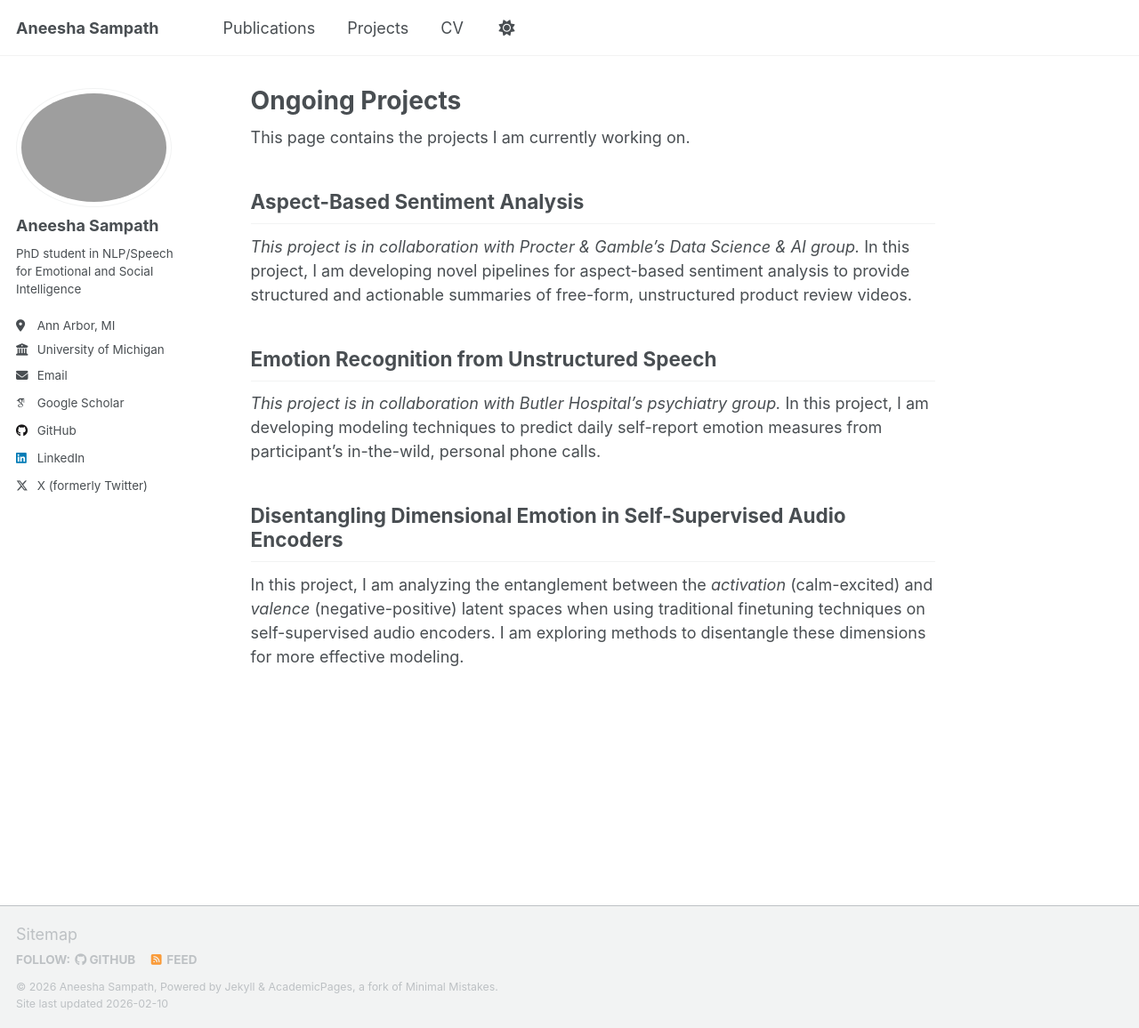
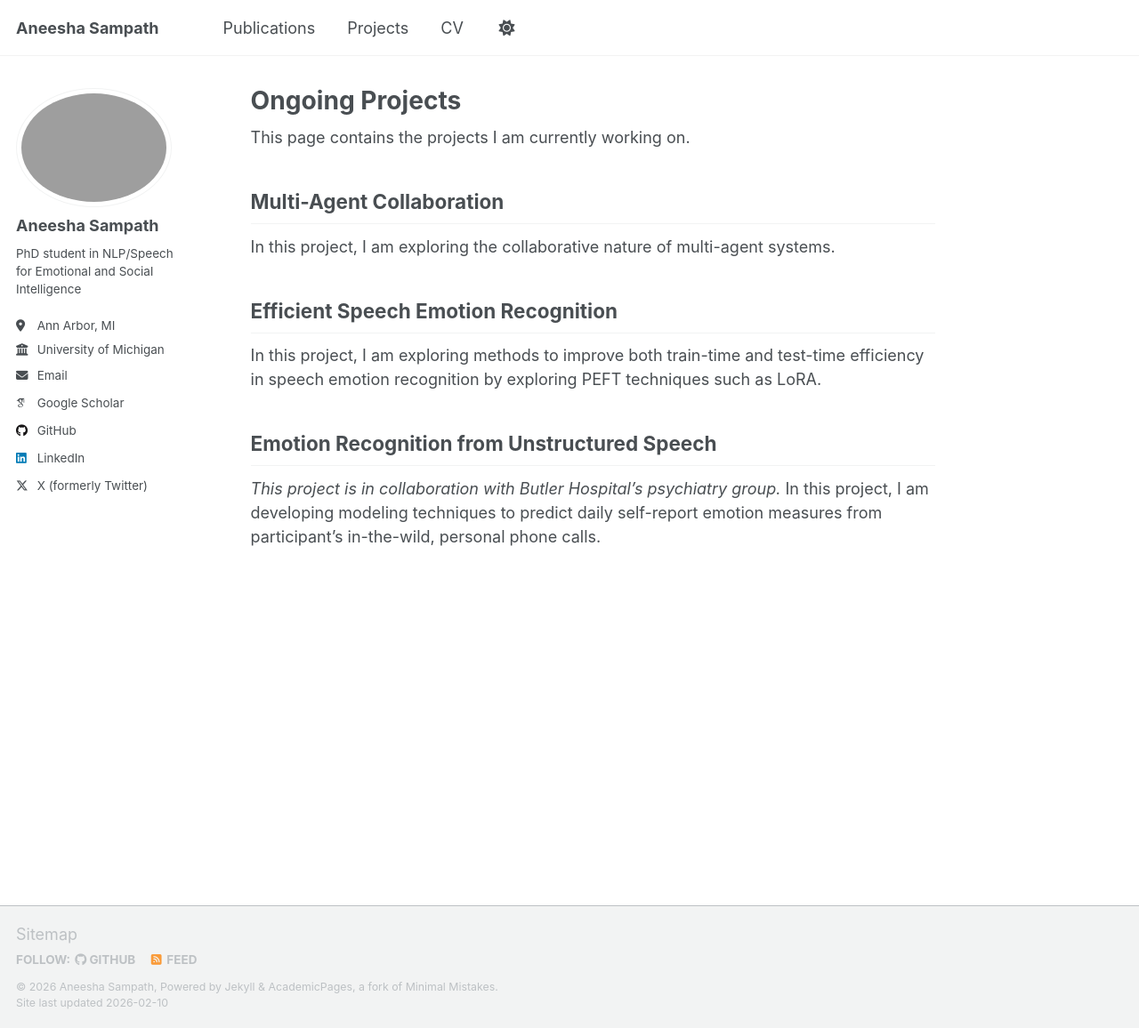
Before and after one commit to asam01/asam01.github.io, a Jekyll site: the page built from _pages/projects.md, in a window 1280 px wide and 1156 px high. Shown: the whole window at 89% size. Built offline with Jekyll 4.4.1, drawn with Linux system fonts in a browser that asks for light colours; some web fonts are replaced; a script that is not in the unit is left out.

Commit message:
Update Jan 2026

```diff
--- a/_pages/projects.md
+++ b/_pages/projects.md
@@ -9,14 +9,15 @@ author_profile: true
 
 This page contains the projects I am currently working on.
 
-Aspect-Based Sentiment Analysis
+Multi-Agent Collaboration
 ------
-*This project is in collaboration with Procter & Gamble's Data Science & AI group.* In this project, I am developing novel pipelines for aspect-based sentiment analysis to provide structured and actionable summaries of free-form, unstructured product review videos.
+In this project, I am exploring the collaborative nature of multi-agent systems.
+
+Efficient Speech Emotion Recognition
+------
+In this project, I am exploring methods to improve both train-time and test-time efficiency in speech emotion recognition by exploring PEFT techniques such as LoRA.
+
 
 Emotion Recognition from Unstructured Speech
 ------
 *This project is in collaboration with Butler Hospital's psychiatry group.* In this project, I am developing modeling techniques to predict daily self-report emotion measures from participant's in-the-wild, personal phone calls.
-
-Disentangling Dimensional Emotion in Self-Supervised Audio Encoders
-------
-In this project, I am analyzing the entanglement between the *activation* (calm-excited) and *valence* (negative-positive) latent spaces when using traditional finetuning techniques on self-supervised audio encoders. I am exploring methods to disentangle these dimensions for more effective modeling.
```
Also changed, not shown: _pages/about.md (+4 -3 lines), _pages/sitemap.md (+2 -2 lines), _publications/icassp2026.md (added, +19 -0 lines).
